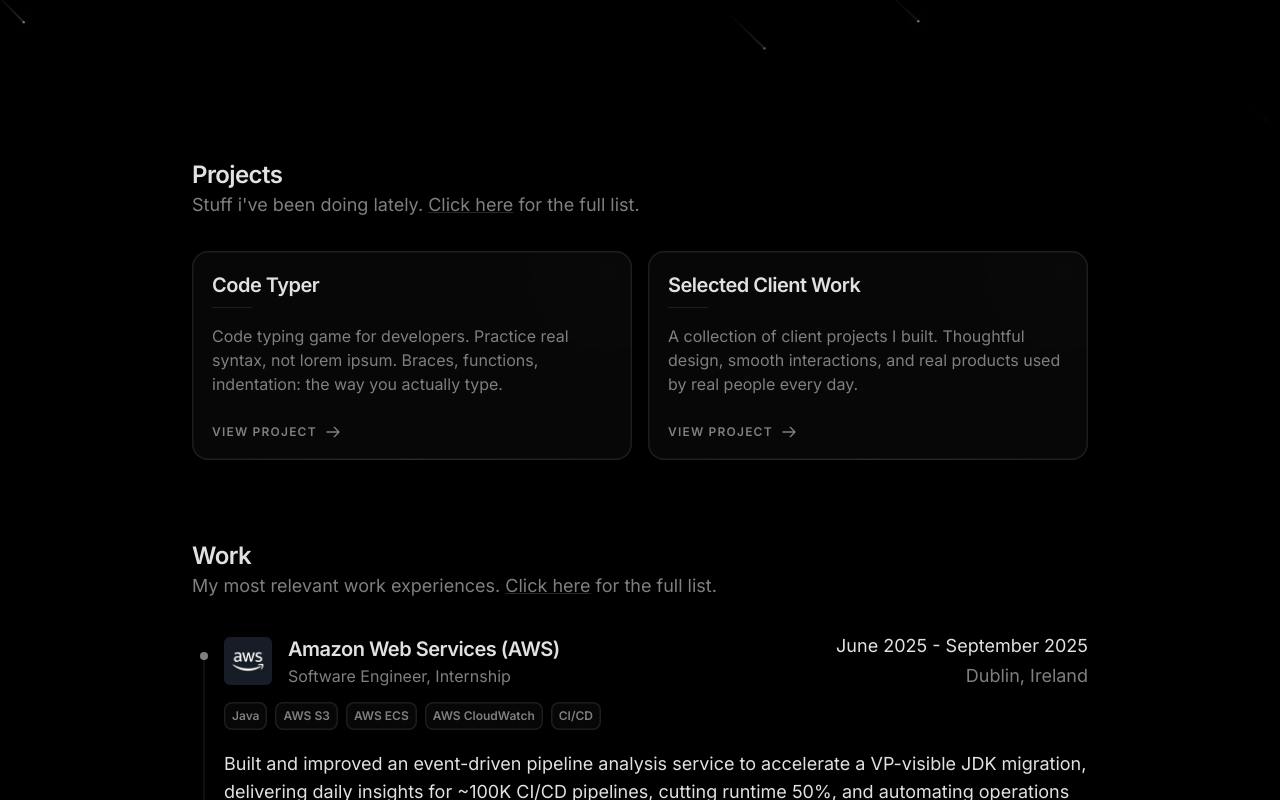
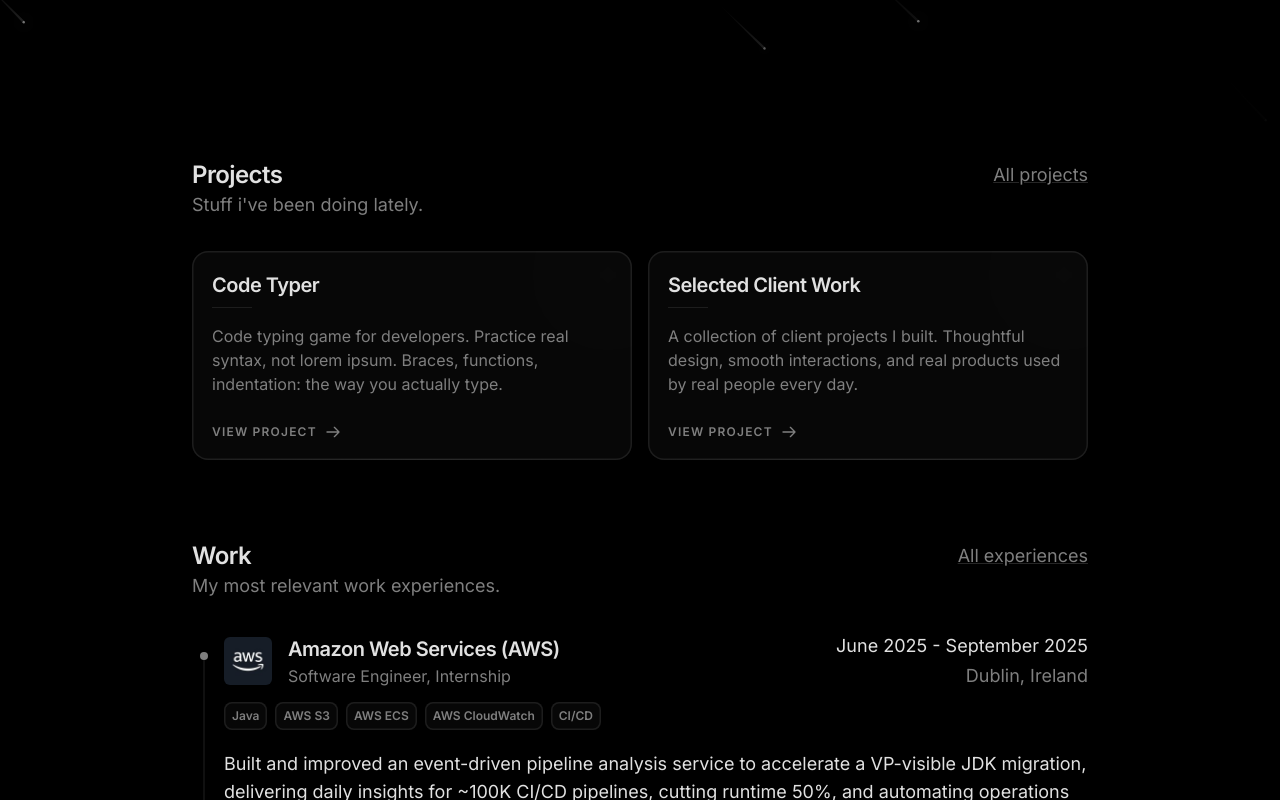
Before and after one commit to mattiacerutti/portfolio, a Next.js app: page / in a window 1280 px wide. Shown: the part 673-1473 px from the top of the page. Built offline with nearby package versions, Linux system fonts and the light colour scheme.

Commit message:
feat: enhance project and work sections with improved link text and layout

```diff
--- a/src/app/page.tsx
+++ b/src/app/page.tsx
@@ -37,14 +37,13 @@ export default function Home() {
         <div className="flex w-4xl flex-col gap-20">
           <div className="flex flex-col gap-8">
             <VerticalReveal trigger="scroll" startY={50} duration={2}>
-              <H3>Projects</H3>
-              <P className="text-[var(--muted-foreground)]">
-                Stuff i&apos;ve been doing lately.&nbsp;
+              <div className="flex flex-row items-center justify-between">
+                <H3>Projects</H3>
                 <CustomLink href="/projects/" className="underline decoration-[var(--muted-foreground)]/30">
-                  Click here
+                  <P>All projects</P>
                 </CustomLink>
-                &nbsp;for the full list.
-              </P>
+              </div>
+              <P className="text-[var(--muted-foreground)]">Stuff i&apos;ve been doing lately.&nbsp;</P>
             </VerticalReveal>
             <div className="grid [grid-auto-rows:1fr] grid-cols-1 gap-4 sm:grid-cols-2">
               {PROJECTS.map(
@@ -59,14 +58,13 @@ export default function Home() {
           </div>
           <div className="flex flex-col gap-8">
             <VerticalReveal trigger="scroll" startY={50} duration={2}>
-              <H3>Work</H3>
-              <P className="text-[var(--muted-foreground)]">
-                My most relevant work experiences.&nbsp;
+              <div className="flex flex-row items-center justify-between">
+                <H3>Work</H3>
                 <CustomLink href="/work/" className="underline decoration-[var(--muted-foreground)]/30">
-                  Click here
+                  <P>All experiences</P>
                 </CustomLink>
-                &nbsp;for the full list.
-              </P>
+              </div>
+              <P className="text-[var(--muted-foreground)]">My most relevant work experiences.&nbsp;</P>
             </VerticalReveal>
             <WorkTimeline experiences={relevantExperiences} trigger="scroll" startY={50} duration={2} />
           </div>
```
